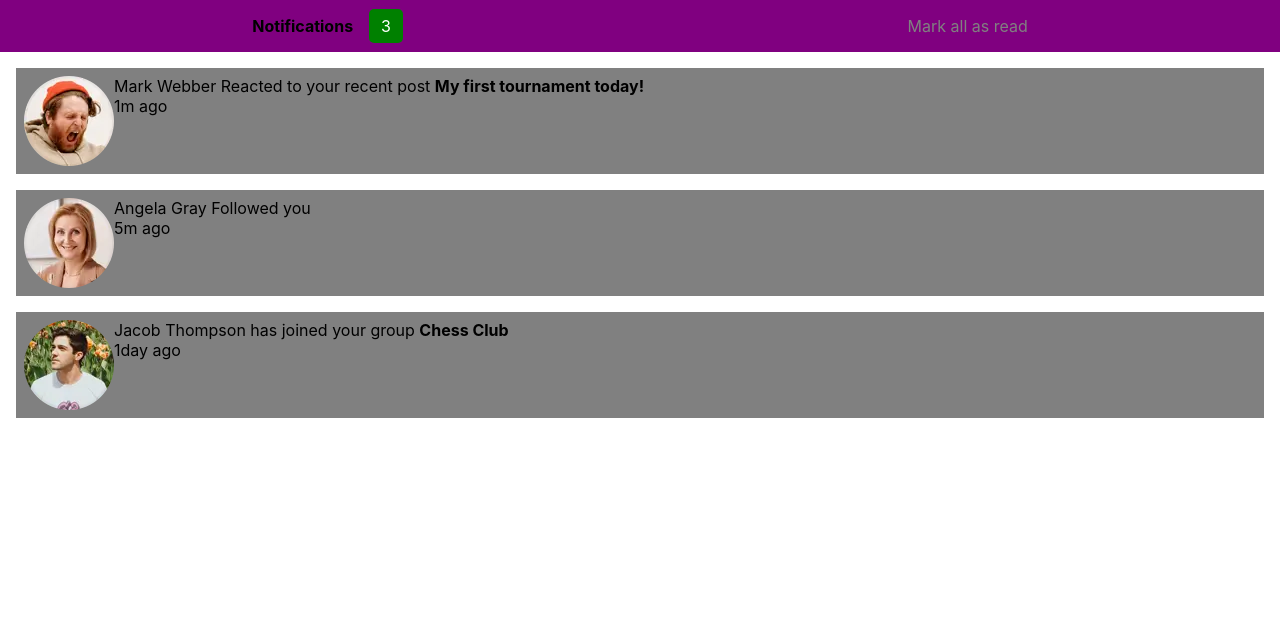
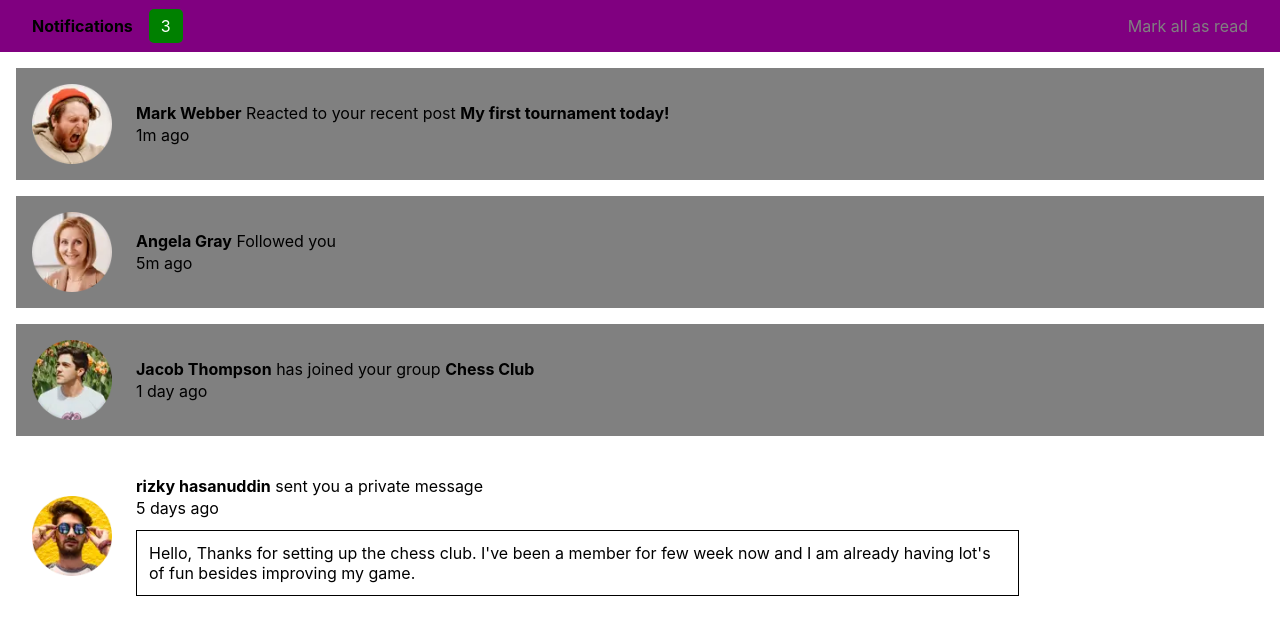
Before and after one commit to preetamvarun/Notifications-Page, a React (Create React App) app: page / in a window 1280 px wide. Shown: the top 622 px of the page. Built offline with nearby package versions, Linux system fonts and the light colour scheme.

Commit message:
made the basic layout for rizky hasanuddin

```diff
--- a/src/Childnot.css
+++ b/src/Childnot.css
@@ -8,7 +8,7 @@
 .noteCount{
     background-color: purple;
     display : flex;
-    justify-content: space-around;
+    justify-content: space-between;
     padding : 1rem 0rem;
 }
 
@@ -21,6 +21,11 @@
     display : inline-block;
     text-decoration : none;
     color : grey;
+    margin-right : 2rem;
+}
+
+.noteCount > div{
+    margin-left : 2rem;
 }
 
 .noteCount span{
--- a/src/Notifications.js
+++ b/src/Notifications.js
@@ -7,9 +7,11 @@ class Notifications extends Component{
         super(props);
         this.state = {
             track : [
-            {bckColor : 'grey', time : '1m ago', name : 'Mark Webber', msg1 : 'Reacted to your recent post', msg2 : 'My first tournament today!', path : 'mark-webber'},
-            {bckColor : 'grey', time : '5m ago', name : 'Angela Gray', msg1 : 'Followed you', msg2 : null, path : 'angela-gray'},
-            {bckColor : 'grey', time : '1day ago', name : 'Jacob Thompson', msg1 : 'has joined your group', msg2 : 'Chess Club', path : 'jacob-thompson'}],
+            {stateful : true, bckColor : 'grey', time : '1m ago', name : 'Mark Webber', msg1 : 'Reacted to your recent post', msg2 : 'My first tournament today!', path : 'mark-webber'},
+            {stateful : true, bckColor : 'grey', time : '5m ago', name : 'Angela Gray', msg1 : 'Followed you', msg2 : null, path : 'angela-gray'},
+            {stateful : true, bckColor : 'grey', time : '1 day ago', name : 'Jacob Thompson', msg1 : 'has joined your group', msg2 : 'Chess Club', path : 'jacob-thompson'},
+            {stateful : false, bckColor : 'white', time : '5 days ago', name : 'rizky hasanuddin', msg1 : 'sent you a private message', msg : null, path : 'rizky-hasanuddin'}
+        ],
             count : 3
         }
         this.changeBck = this.changeBck.bind(this);
@@ -51,9 +53,10 @@ class Notifications extends Component{
     }
     render(){
         const divs = this.state.track.map((eachObj) =>
-        <Recentnots bckColor = {eachObj.bckColor} name = {eachObj.name}
-        changeBck = {this.changeBck} key = {eachObj.name} time = {eachObj.time}
-        msg1 = {eachObj.msg1} msg2 = {eachObj.msg2} path = {eachObj.path}
+        <Recentnots
+        bckColor = {eachObj.bckColor} name = {eachObj.name} changeBck = {this.changeBck}
+        key = {eachObj.name} time = {eachObj.time} msg1 = {eachObj.msg1}
+        msg2 = {eachObj.msg2} path = {eachObj.path} stateful = {eachObj.stateful}
         />)
         return(
             <div>
--- a/src/Recentnots.css
+++ b/src/Recentnots.css
@@ -8,6 +8,13 @@
     margin : 1rem;
     padding : .5rem;
     display : flex;
+    align-items: center;
+}
+
+.Recentnots img{
+    height : 5rem;
+    width : 5rem;
+    margin : .5rem;
 }
 
 .Recentnots:hover{
@@ -17,3 +24,18 @@
 .Recentnots p{
     text-align : left;
 }
+
+.Recentnots > div{
+    margin : 1rem;
+}
+
+.Recentnots > div p:first-child{
+    margin-bottom : .15rem;
+}
+
+.Recentnots > div p:nth-child(3){
+    width : 80%;
+    border : .65px solid black;
+    margin-top : .75rem;
+    padding : .75rem;
+}
--- a/src/Recentnots.js
+++ b/src/Recentnots.js
@@ -17,11 +17,16 @@ class Recentnots extends Component{
         return(
             <div className = 'Recentnots'
                 style = {{backgroundColor : this.props.bckColor}}
-                onClick = {this.handleClick}>
+                onClick = {this.props.stateful && this.handleClick}>
                 <img src = {require(`./images/avatar-${this.props.path}_png.png`)} alt = {this.props.name}/>
                 <div>
-                    <p>{this.props.name} {this.props.msg1} <b>{this.props.msg2}</b></p>
+                    <p><b>{this.props.name}</b> {this.props.msg1} <b>{this.props.msg2}</b></p>
                     <p>{this.props.time}</p>
+                    {this.props.name === 'rizky hasanuddin' &&
+                    <p>Hello, Thanks for setting up the chess club. I've been a member for
+                    few week now and I am already
+                    having lot's of fun besides improving my game.</p>
+                    }
                 </div>
             </div>
         )
```
Also changed, not shown: src/images/avatar-rizky-hasanuddin_png.png (added).
